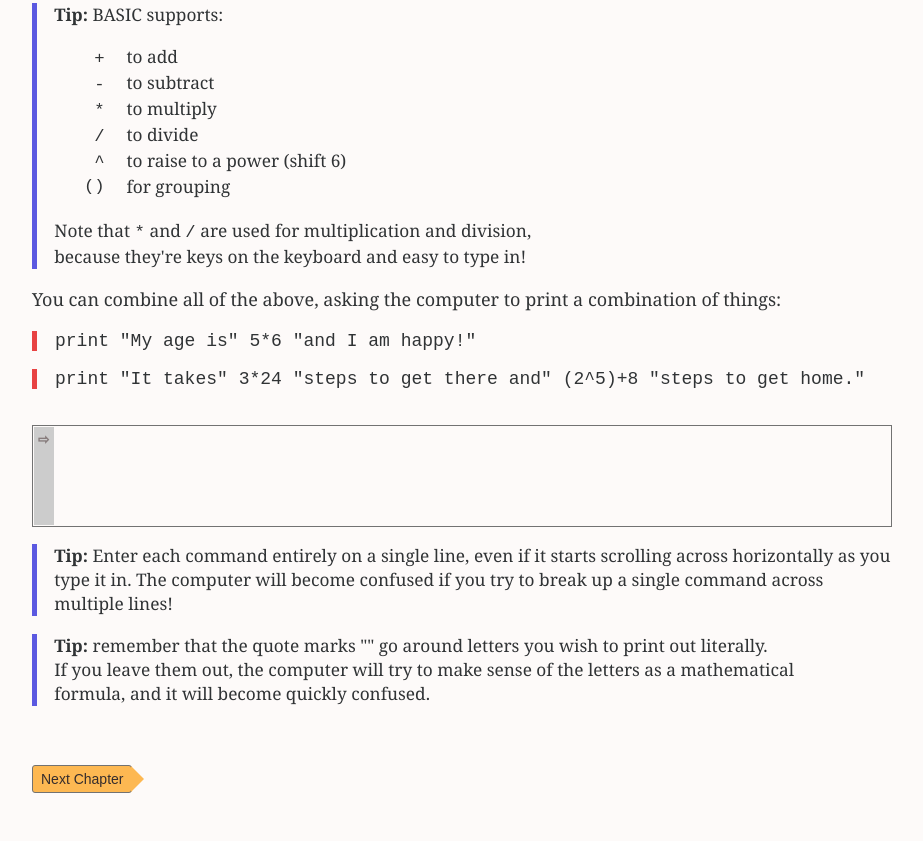
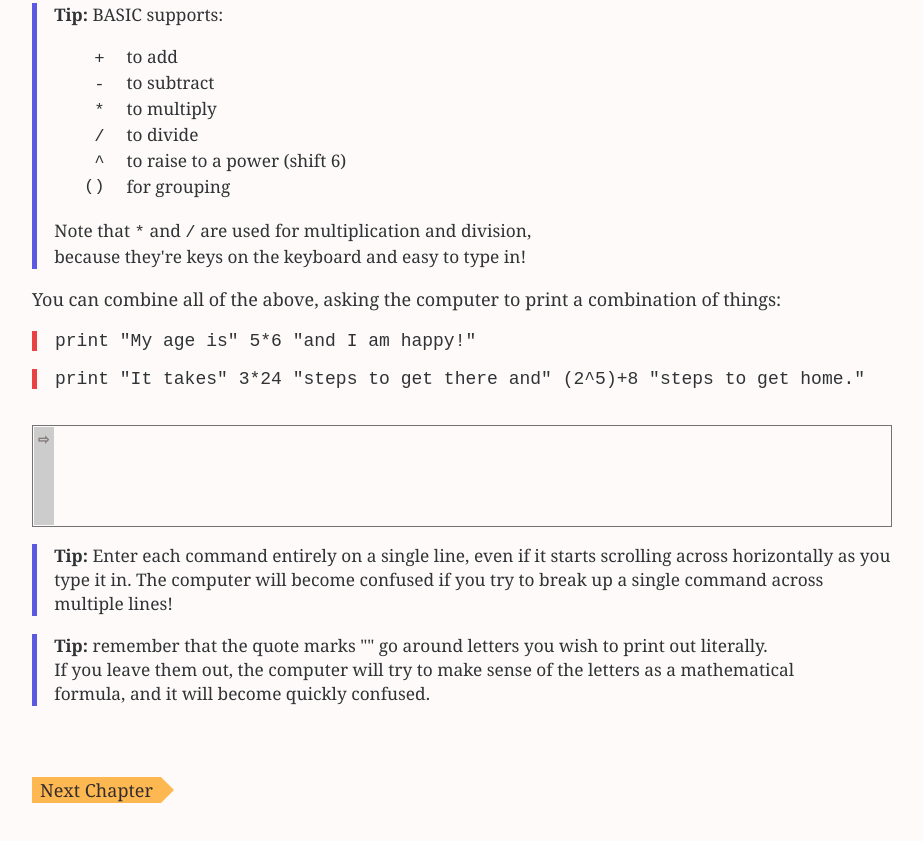
Before and after one commit to raffecat/johnny-basic, a plain HTML site: page tutorial.html in a window 1280 px wide. Shown: the part 1891-2732 px from the top of the page, without its empty margins (178-1101 px from the left). Drawn offline with Linux system fonts and the light colour scheme.

Commit message:
Button fix.

```diff
--- a/tutorial.html
+++ b/tutorial.html
@@ -94,7 +94,7 @@ for the Programming Language, BASIC. In this example, the quotes surround the le
 The computer will become confused if you try to break up a single command across multiple lines!</p>
 <p class="tip"><b>Tip:</b> remember that the quote marks "" go around letters you wish to print out literally.<br>
 If you leave them out, the computer will try to make sense of the letters as a mathematical<br>formula, and it will become quickly confused.</p>
-<a href="#S2" class="btn next">Next Chapter</a>
+<a href="#S2" class="next">Next Chapter</a>
 </div>
 <div class="sec hjs" id="S2">
 <p><a href="#S1" class="back">Previous Chapter</a> <a href="/" class="back nobr">Leave Tutorial</a></p>
```
